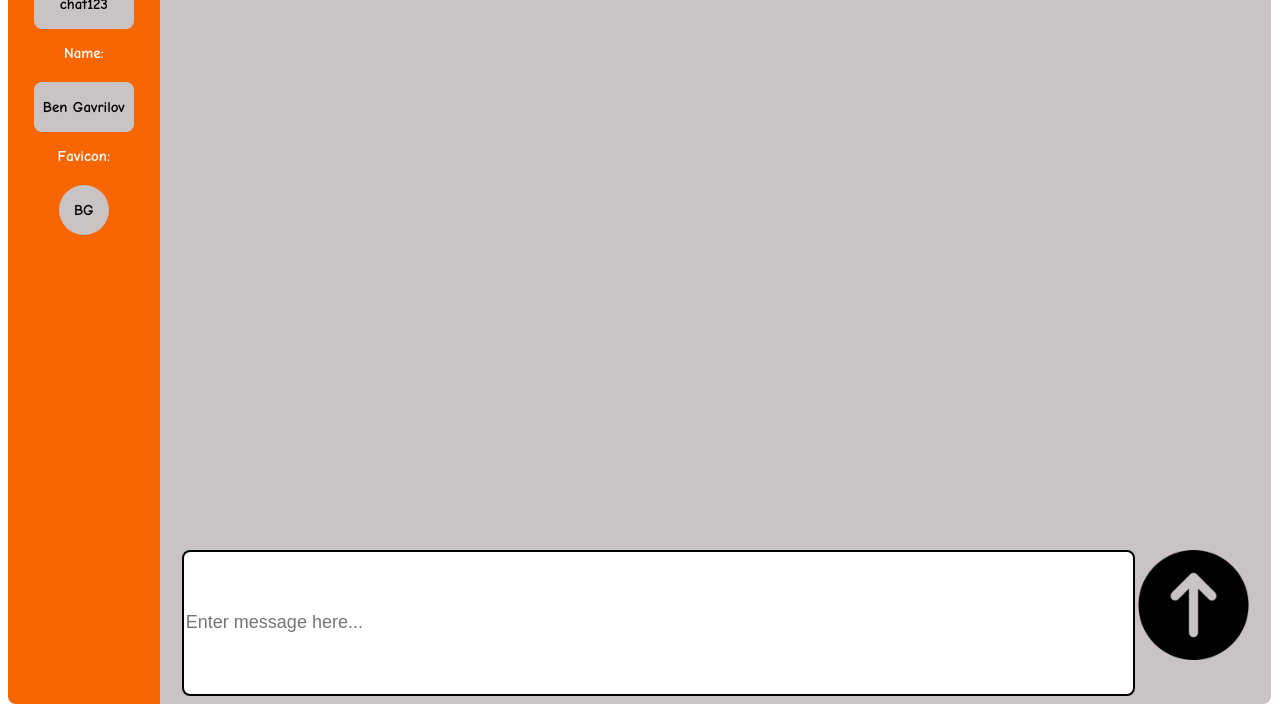
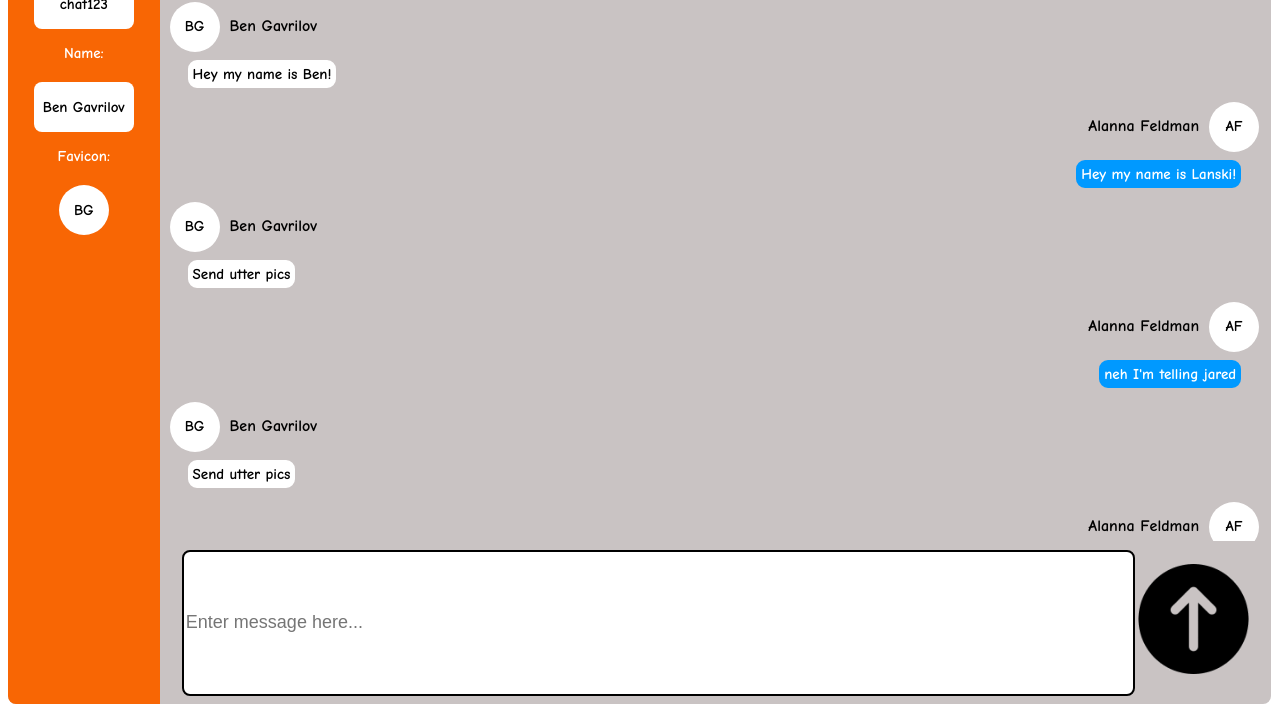
Before and after one commit to bengavrilov/Chat-Application, a plain HTML site: page index2.html in a window 1280 px wide. Shown: the part 82-800 px from the top of the page. Drawn offline with Linux system fonts and the light colour scheme.

Commit message:
almost done message design

```diff
--- a/index2.html
+++ b/index2.html
@@ -31,6 +31,64 @@
                 <div class="header">
                     <h1>chat123</h1>
                 </div>
+                <div class="messagebank">
+                    <div class="awaymessage">
+                        <div class="circle messagefaviconaway">
+                            <h4>BG</h4>
+                        </div>
+                        <h4 class="nameaway">Ben Gavrilov</h4>
+                        <h4 class="actualmessageaway">Hey my name is Ben!</h4>
+                    </div>
+                    <div class="homemessage">
+                        <div class="circle messagefaviconhome">
+                            <h4>AF</h4>
+                        </div>
+                        <h4 class="namehome">Alanna Feldman</h4>
+                        <h4 class="actualmessagehome">Hey my name is Lanski!</h4>
+                    </div>
+                    <div class="awaymessage">
+                        <div class="circle messagefaviconaway">
+                            <h4>BG</h4>
+                        </div>
+                        <h4 class="nameaway">Ben Gavrilov</h4>
+                        <h4 class="actualmessageaway">Send utter pics</h4>
+                    </div>
+                    <div class="homemessage">
+                        <div class="circle messagefaviconhome">
+                            <h4>AF</h4>
+                        </div>
+                        <h4 class="namehome">Alanna Feldman</h4>
+                        <h4 class="actualmessagehome">neh I'm telling jared</h4>
+                    </div>
+                    <div class="awaymessage">
+                        <div class="circle messagefaviconaway">
+                            <h4>BG</h4>
+                        </div>
+                        <h4 class="nameaway">Ben Gavrilov</h4>
+                        <h4 class="actualmessageaway">Send utter pics</h4>
+                    </div>
+                    <div class="homemessage">
+                        <div class="circle messagefaviconhome">
+                            <h4>AF</h4>
+                        </div>
+                        <h4 class="namehome">Alanna Feldman</h4>
+                        <h4 class="actualmessagehome">neh I'm telling jared</h4>
+                    </div>
+                    <div class="awaymessage">
+                        <div class="circle messagefaviconaway">
+                            <h4>BG</h4>
+                        </div>
+                        <h4 class="nameaway">Ben Gavrilov</h4>
+                        <h4 class="actualmessageaway">Send utter pics</h4>
+                    </div>
+                    <div class="awaymessage">
+                        <div class="circle messagefaviconaway">
+                            <h4>BG</h4>
+                        </div>
+                        <h4 class="nameaway">Ben Gavrilov</h4>
+                        <h4 class="actualmessageaway">Send utter pics</h4>
+                    </div>
+                </div>
                 <div class="messenger">
                     <input class="typer" type="text" id="messenger" placeholder="Enter message here..." maxlength="95">
                     <button class="sendmess" id="sendmessage"></button>
--- a/mainpage_style.css
+++ b/mainpage_style.css
@@ -39,6 +39,16 @@
     background-color: rgba(201, 195, 195, 0.5);
 }
 
+.messagebank {
+    position: absolute;
+    /*background-color: violet;*/
+    top: 66px;
+    width: 98%;
+    height: 68%;
+    padding: 10px 10px 10px 10px;
+    overflow-y: scroll;
+}
+
 .header h1 {
     font-family: 'Comic Sans MS', sans-serif;
     left: 15px;
@@ -63,7 +73,7 @@
 .sendmess {
     position: absolute;
     left: 88%;
-    top: 1%;
+    top: 10%;
     width: 10%;
     height: 93%;
     background-color: rgb(201, 195, 195);
@@ -72,7 +82,6 @@
     background-repeat: no-repeat;
     outline: none;
     border: none;
-
 }
 
 .sendmess:hover {
@@ -91,7 +100,7 @@
 }
 
 .subchat {
-    background-color: rgb(201, 195, 195);
+    background-color: white;
     width: 100px;
     height: 50px;
     margin: 0 auto;
@@ -111,3 +120,86 @@
     width: 50px;
     height: 50px;
 }
+
+.messagefaviconaway {
+    background-color: white;
+    float: left;
+}
+
+.messagefaviconhome {
+    right: 20px;
+    background-color: white;
+    float: right;
+}
+
+.messagefaviconhome h4 {
+    position: relative;
+    text-align: center;
+    font-family: 'Comic Sans MS', sans-serif;
+    font-size: 15px;
+    margin-top: 15px;
+}
+
+.messagefaviconaway h4 {
+    position: relative;
+    text-align: center;
+    font-family: 'Comic Sans MS', sans-serif;
+    font-size: 15px;
+    margin-top: 15px;
+}
+
+.awaymessage {
+    /*background-color: yellow;*/
+    height: 100px;
+    width: 100%;
+    margin-top: 0px;
+}
+
+.homemessage {
+    /*background-color: yellow;*/
+    height: 100px;
+    width: 100%;
+    margin-top: 0px;
+}
+
+.nameaway {
+    float: left;
+    margin-top: 15px;
+    margin-left: 10px;
+    font-family: 'Comic Sans MS', sans-serif;
+}
+
+.namehome {
+    float: right;
+    margin-top: 15px;
+    margin-right: 10px;
+    font-family: 'Comic Sans MS', sans-serif;
+}
+
+.actualmessageaway {
+    position: absolute;
+    font-family: 'Comic Sans MS', sans-serif;
+    font-size: 15px;
+    /*background-color: rgb(0, 153, 255);
+    border: 5px solid rgb(0, 153, 255);*/
+    background-color: white;
+    border: 5px solid white;
+    border-radius: 9px;
+    color: black;
+    left: 28px;
+    margin-top: 58px;
+}
+
+.actualmessagehome {
+    position: absolute;
+    font-family: 'Comic Sans MS', sans-serif;
+    font-size: 15px;
+    /*background-color: rgb(0, 153, 255);
+    border: 5px solid rgb(0, 153, 255);*/
+    background-color: rgb(0, 153, 255);
+    border: 5px solid rgb(0, 153, 255);
+    border-radius: 9px;
+    color: white;
+    right: 28px;
+    margin-top: 58px;
+}
```
